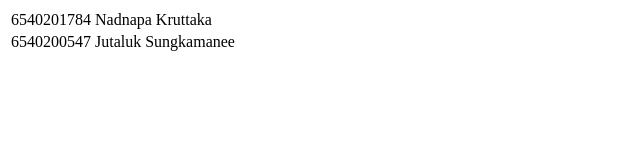
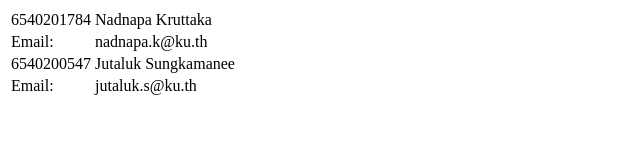
Before and after one commit to teentltans789/lab3.3, a plain HTML site: page index.html in a window 1280 px wide. Shown: the whole page, without its empty margins (0-640 px from the left). Drawn offline with Linux system fonts and the light colour scheme.

Commit message:
update email

```diff
--- a/index.html
+++ b/index.html
@@ -10,7 +10,13 @@
                 <td>6540201784</td><td>Nadnapa Kruttaka</td>
             </tr>
             <tr>
+                <td>Email:</td><td>nadnapa.k@ku.th</td>
+            </tr>
+            <tr>
                 <td>6540200547</td><td>Jutaluk Sungkamanee</td>
+            </tr>
+            <tr>
+                <td>Email:</td><td>jutaluk.s@ku.th</td>
             </tr>
         </table>
     </body>
```
